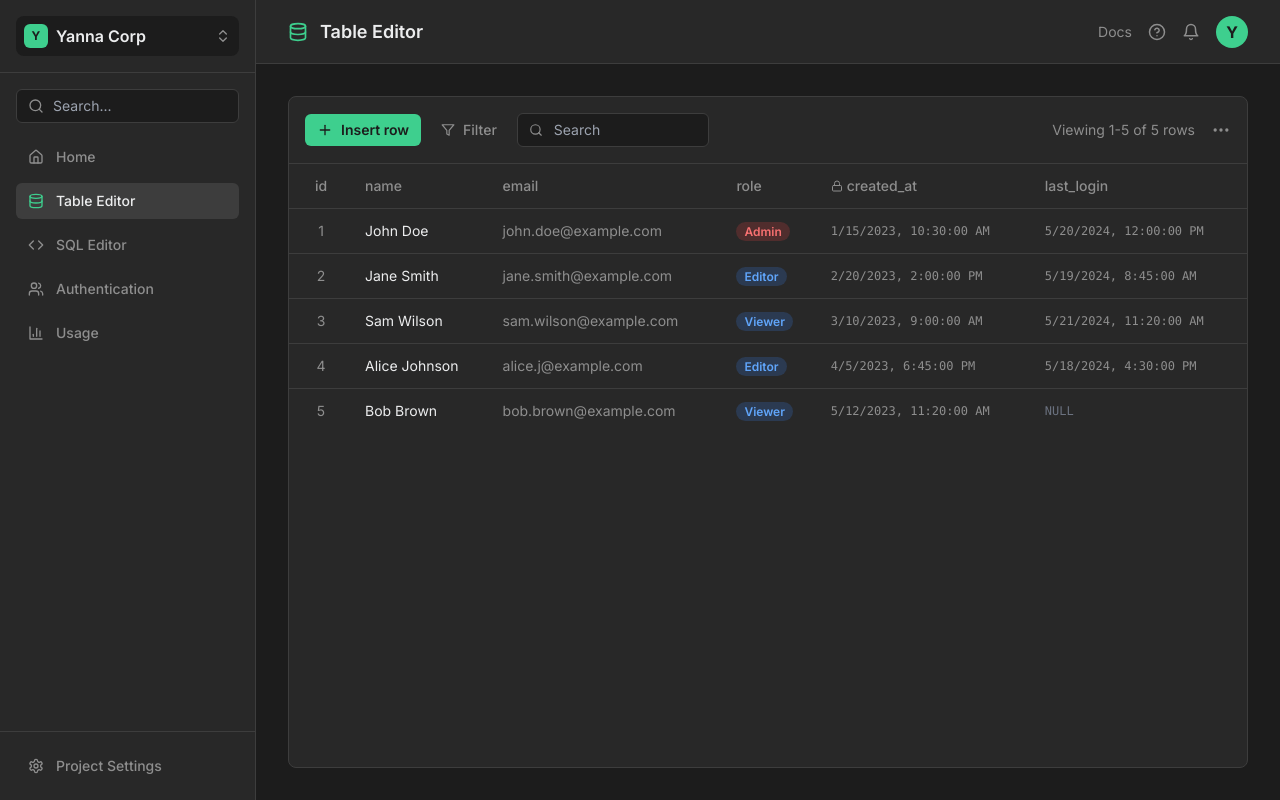
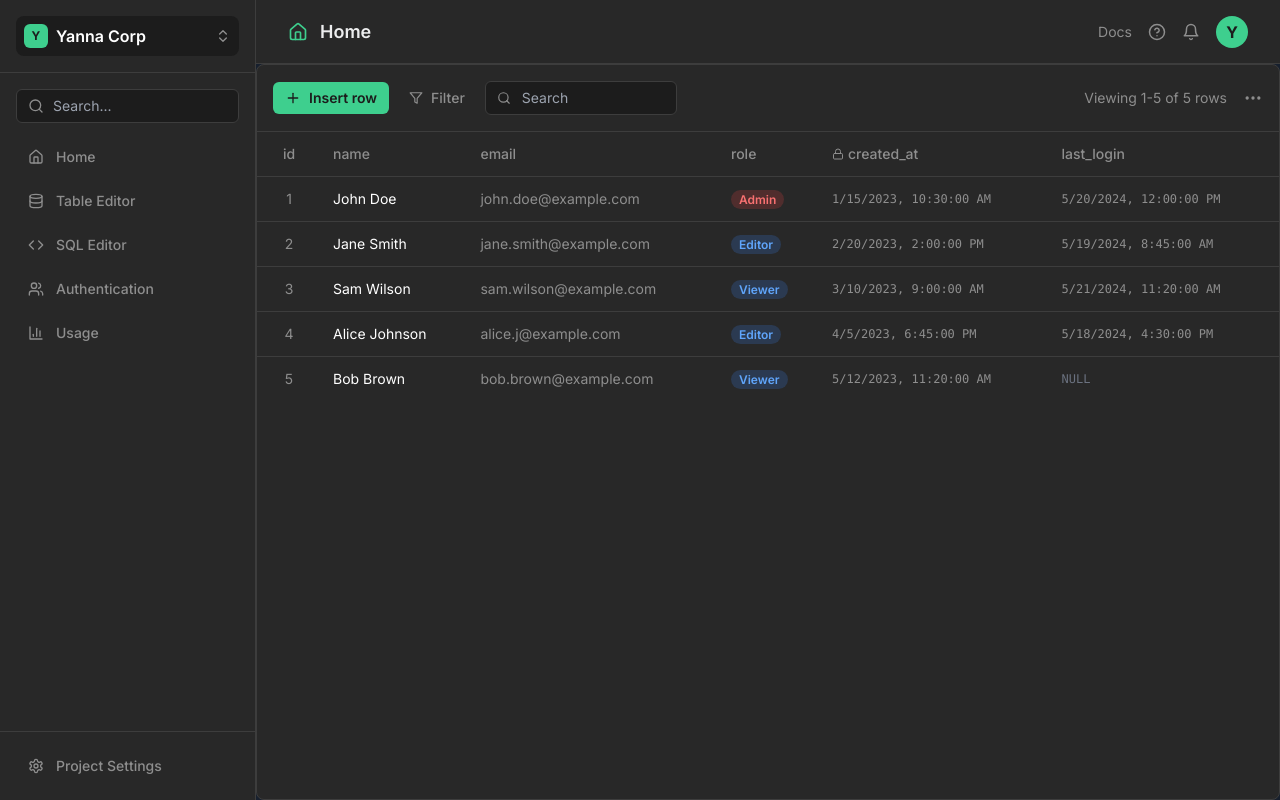
Before and after one commit to johnderrickos12-pixel/Great-Dan, a React (Vite) app: page / in a window 1280 px wide. Built offline with nearby package versions, Linux system fonts and the light colour scheme.

Commit message:
feat: Integrate Auth view into main navigation

```diff
--- a/src/App.tsx
+++ b/src/App.tsx
@@ -1,37 +1,50 @@
-import { useState } from 'react';
-import Sidebar from './components/Sidebar';
-import Header from './components/Header';
-import TableEditor from './components/TableEditor';
-import SqlEditor from './components/SqlEditor';
+import { useState } from "react";
+import Sidebar from "./components/Sidebar";
+import Header from "./components/Header";
+import TableEditor from "./components/TableEditor";
+import SqlEditor from "./components/SqlEditor";
+import Auth from "./components/Auth";
+import { Database, Edit3, Shield } from "lucide-react";
 
-export type View = 'tableEditor' | 'sqlEditor' | 'auth' | 'home' | 'usage';
+type View = "TableEditor" | "SqlEditor" | "Auth";
 
-function App() {
-  const [activeView, setActiveView] = useState<View>('tableEditor');
+const App = () => {
+  const [activeView, setActiveView] = useState<View>("TableEditor");
 
-  const renderContent = () => {
-    switch (activeView) {
-      case 'tableEditor':
-        return <TableEditor />;
-      case 'sqlEditor':
-        return <SqlEditor />;
-      // Add cases for other views here
-      default:
-        return <TableEditor />;
-    }
+  const views = {
+    TableEditor: {
+      component: TableEditor,
+      icon: Database,
+      title: "Table Editor",
+    },
+    SqlEditor: {
+      component: SqlEditor,
+      icon: Edit3,
+      title: "SQL Editor",
+    },
+     Auth: {
+      component: Auth,
+      icon: Shield,
+      title: "Authentication",
+    },
   };
 
+  const ActiveComponent = views[activeView].component;
+
   return (
-    <div className="min-h-screen bg-background-dark text-foreground flex font-sans">
+    <div className="flex h-screen bg-gray-900 text-white font-sans">
       <Sidebar activeView={activeView} setActiveView={setActiveView} />
-      <main className="flex-1 flex flex-col">
-        <Header activeView={activeView} />
-        <div className="flex-1 p-8 overflow-auto">
-          {renderContent()}
-        </div>
-      </main>
+      <div className="flex-1 flex flex-col overflow-hidden">
+        <Header
+          icon={views[activeView].icon}
+          title={views[activeView].title}
+        />
+        <main className="flex-1 overflow-y-auto bg-gray-800/50">
+          <ActiveComponent />
+        </main>
+      </div>
     </div>
-  )
-}
+  );
+};
 
 export default App;
```
